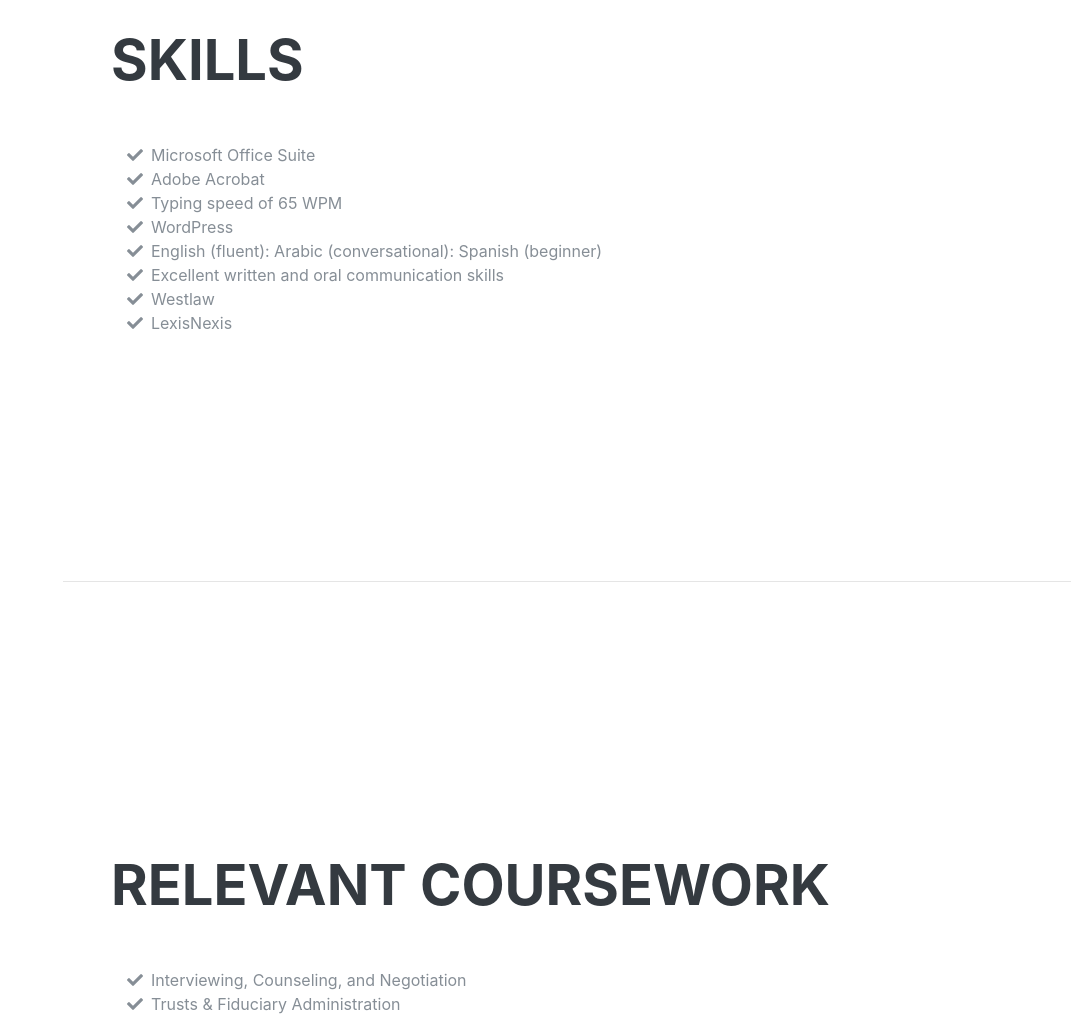
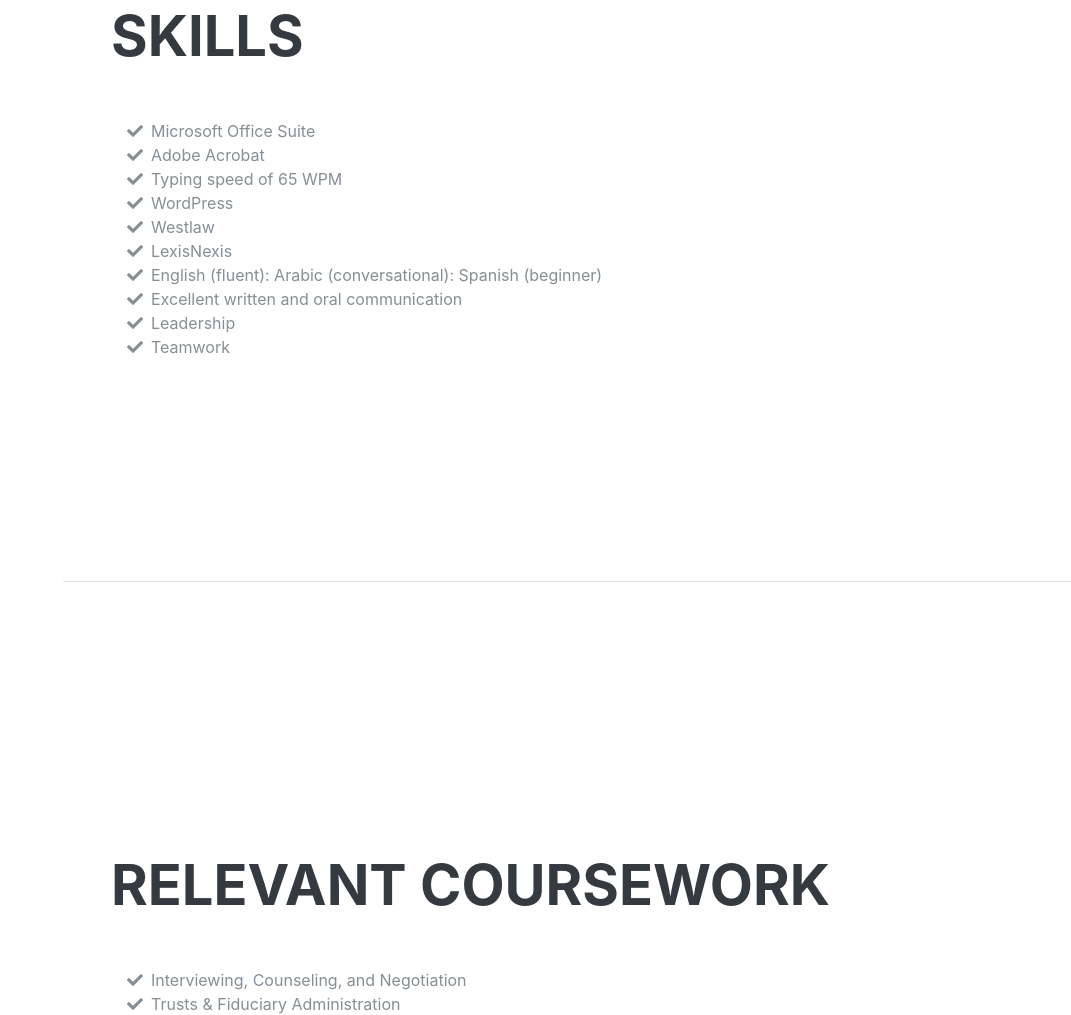
Before and after one commit to ginanjobarah/ginanjobarah.github.io, a plain HTML site: page index.html in a window 1280 px wide. Shown: the part 2622-3637 px from the top of the page, without its empty margins (209-1280 px from the left). Drawn offline with Linux system fonts and the light colour scheme; a web font is replaced by a local one.

Commit message:
Update index.html

```diff
--- a/index.html
+++ b/index.html
@@ -172,18 +172,29 @@ and email.</li>
             WordPress</li>
 			          <li>
             <i class="fa-li fa fa-check"></i>
+            Westlaw</li>
+			          <li>
+					  <li>
+            <i class="fa-li fa fa-check"></i>
+            LexisNexis</li>
+			          <li>
+					  <li>
+            <i class="fa-li fa fa-check"></i>
             English (fluent): Arabic
 (conversational): Spanish (beginner)</li>
 			          <li>
+					  <li>
             <i class="fa-li fa fa-check"></i>
             Excellent written and oral
-communication skills</li>
+communication</li>
 			          <li>
+					  <li>
             <i class="fa-li fa fa-check"></i>
-            Westlaw</li>
+            Leadership</li>
 			          <li>
+					  <li>
             <i class="fa-li fa fa-check"></i>
-            LexisNexis</li>
+            Teamwork</li>
         </ul>
       </div>
     </section>
```
